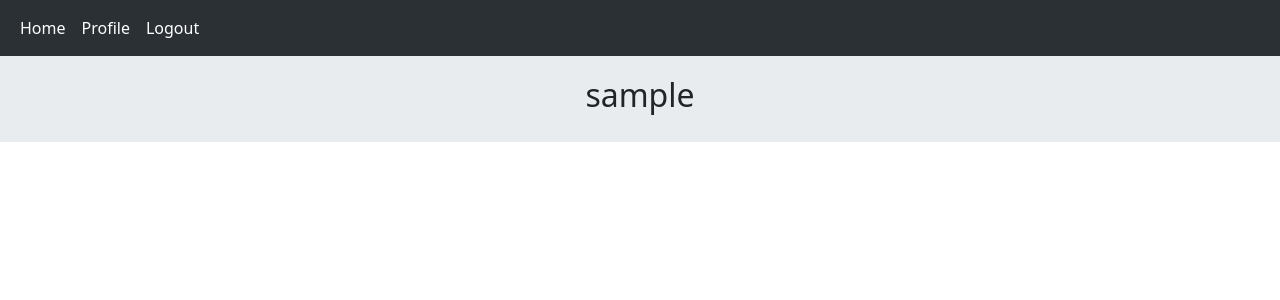
After one commit to VistaOstadi/django-social-network, a Django app: page /account/profile/1 in a window 1280 px wide. The commit adds this page. Shown: the top 300 px of the page. Run offline with Django 5.2, Linux system fonts and the light colour scheme; the visitor is signed in with stand-in values (Sample User, id 1); data comes from the database, SQL or seed files in the repository.

Commit message:
add user profile page

```diff
--- /dev/null
+++ b/account/templates/account/user_profile.html
@@ -0,0 +1,5 @@
+{% extends "base.html" %}
+
+{% block content %}
+    <h2 class="text-center">{{ user.username }}</h2>
+{% endblock %}
--- a/account/urls.py
+++ b/account/urls.py
@@ -8,4 +8,5 @@ urlpatterns = [
     path("register/", views.UserRegisterView.as_view(), name="user_register"),
     path("login/", views.UserLoginView.as_view(), name="user_login"),
     path("logout/", views.UserLogoutView.as_view(), name="user_logout"),
+    path("profile/<int:user_id>", views.UserProfileView.as_view(), name="user_profile"),
 ]
--- a/account/views.py
+++ b/account/views.py
@@ -68,3 +68,9 @@ class UserLogoutView(LoginRequiredMixin, View):
         logout(request)
         messages.success(request, "Logout Successfully!", "success")
         return redirect("home:home")
+
+
+class UserProfileView(LoginRequiredMixin, View):
+    def get(self, request, user_id):
+        user = User.objects.get(pk=user_id)
+        return render(request, "account/user_profile.html", {"user":user})
--- a/templates/inc/navbar.html
+++ b/templates/inc/navbar.html
@@ -3,6 +3,7 @@
       <ul class="navbar-nav">
           <li class="nav-item"><a class="nav-link active" href="{% url 'home:home' %}">Home</a></li>
           {% if request.user.is_authenticated %}
+          <li class="nav-item"><a class="nav-link active" href="{% url 'account:user_profile' request.user.id %}">Profile</a></li>
           <li class="nav-item"><a class="nav-link active" href="{% url 'account:user_logout' %}">Logout</a></li>
           {% else %}
           <li class="nav-item"><a class="nav-link active" href="{% url 'account:user_register' %}">Register</a></li>
```
